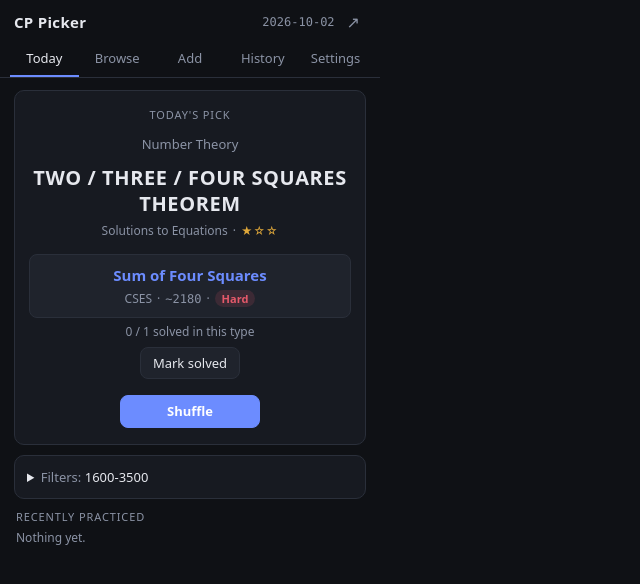
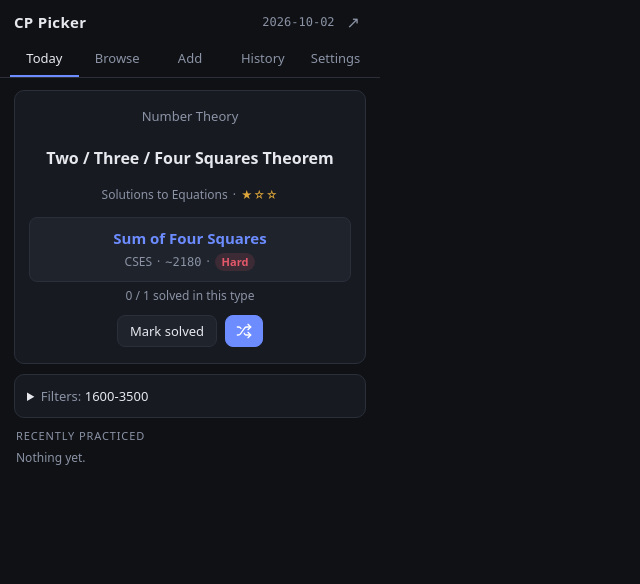
Before and after one commit to from-cero/cp-helper, a React (Vite) app in the folder cp-picker/: page / in a window 1280 px wide. Shown: the top 584 px of the page, without its empty margins (0-640 px from the left). Built offline with nearby package versions, Linux system fonts and the light colour scheme.

Commit message:
feat(cp-picker): compact today card

```diff
--- a/cp-picker/src/components/TodayView.tsx
+++ b/cp-picker/src/components/TodayView.tsx
@@ -11,6 +11,28 @@ import { FilterPanel } from "./FilterPanel";
 import { Notice, type NoticeState } from "./Notice";
 
 const RECENT_COUNT = 5;
+
+function ShuffleIcon() {
+  return (
+    <svg
+      width="16"
+      height="16"
+      viewBox="0 0 24 24"
+      fill="none"
+      stroke="currentColor"
+      strokeWidth="2"
+      strokeLinecap="round"
+      strokeLinejoin="round"
+      aria-hidden="true"
+    >
+      <path d="M2 18h1.4c1.3 0 2.5-.6 3.3-1.7l6.1-8.6c.7-1.1 2-1.7 3.3-1.7H22" />
+      <path d="m18 2 4 4-4 4" />
+      <path d="M2 6h1.9c1.5 0 2.9.9 3.6 2.2" />
+      <path d="M22 18h-5.9c-1.3 0-2.6-.7-3.3-1.8l-.5-.8" />
+      <path d="m18 14 4 4-4 4" />
+    </svg>
+  );
+}
 
 export function TodayView({ data, library, today, update }: ViewProps & { today: string }) {
   const [notice, setNotice] = useState<NoticeState | null>(null);
@@ -51,7 +73,6 @@ export function TodayView({ data, library, today, update }: ViewProps & { today:
   return (
     <div className="view">
       <section className="panel today-card">
-        <p className="eyebrow">Today's Pick</p>
         {record ? (
           <>
             <p className="topic-meta">{record.categoryName}</p>
@@ -95,18 +116,31 @@ export function TodayView({ data, library, today, update }: ViewProps & { today:
             <p className="hint">
               {entries.length > 0 ? `${solvedCount} / ${entries.length} solved in this type` : "\u00a0"}
             </p>
+            <div className="pick-actions">
               <button type="button" className={isSolved ? "btn btn-success" : "btn"} onClick={toggleSolved}>
                 {isSolved ? "Solved \u2713" : "Mark solved"}
               </button>
+              <button
+                type="button"
+                className="btn btn-primary btn-icon"
+                onClick={shuffle}
+                title="Shuffle"
+                aria-label="Shuffle"
+              >
+                <ShuffleIcon />
+              </button>
+            </div>
           </>
         ) : (
+          <>
             <EmptyState title="No problem picked yet">
               <p className="hint">{selectionBlocker(library, solved, data.filters, data.importance) ?? "Press the button to pick one."}</p>
             </EmptyState>
+            <button type="button" className="btn btn-primary btn-wide" onClick={shuffle}>
+              Pick a problem
+            </button>
+          </>
         )}
-        <button type="button" className="btn btn-primary btn-wide" onClick={shuffle}>
-          {record ? "Shuffle" : "Pick a problem"}
-        </button>
         <Notice notice={notice} onClose={() => setNotice(null)} />
       </section>
 
--- a/cp-picker/src/styles.css
+++ b/cp-picker/src/styles.css
@@ -121,11 +121,9 @@ body {
 
 .topic-name {
   margin: 6px 0 0;
-  font-size: 20px;
-  text-transform: uppercase;
-  letter-spacing: 0.03em;
-  line-height: 1.3;
-  min-height: 2.6em;
+  font-size: 16px;
+  line-height: 1.35;
+  min-height: 2.7em;
   display: flex;
   align-items: center;
   justify-content: center;
@@ -135,7 +133,7 @@ body {
 .topic-name span {
   display: -webkit-box;
   -webkit-box-orient: vertical;
-  -webkit-line-clamp: 2;
+  -webkit-line-clamp: 3;
   overflow: hidden;
 }
 
@@ -361,6 +359,20 @@ select:disabled {
 .btn-wide {
   margin-top: 10px;
   min-width: 140px;
+}
+
+.pick-actions {
+  display: flex;
+  align-items: stretch;
+  gap: 8px;
+  margin-top: 4px;
+}
+
+.btn-icon {
+  display: inline-flex;
+  align-items: center;
+  justify-content: center;
+  padding: 6px 10px;
 }
 
 .icon-btn {
```
Lines whose indentation alone changed are shown as unchanged.
